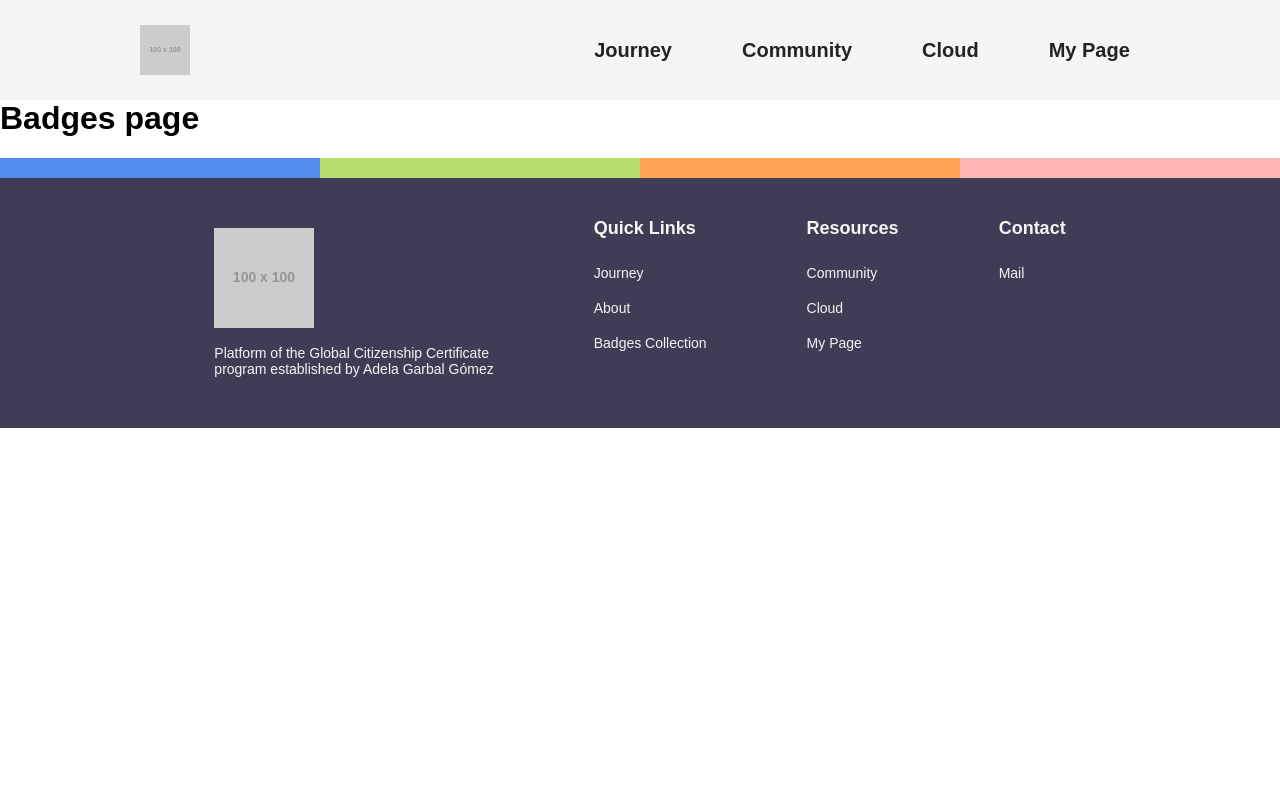
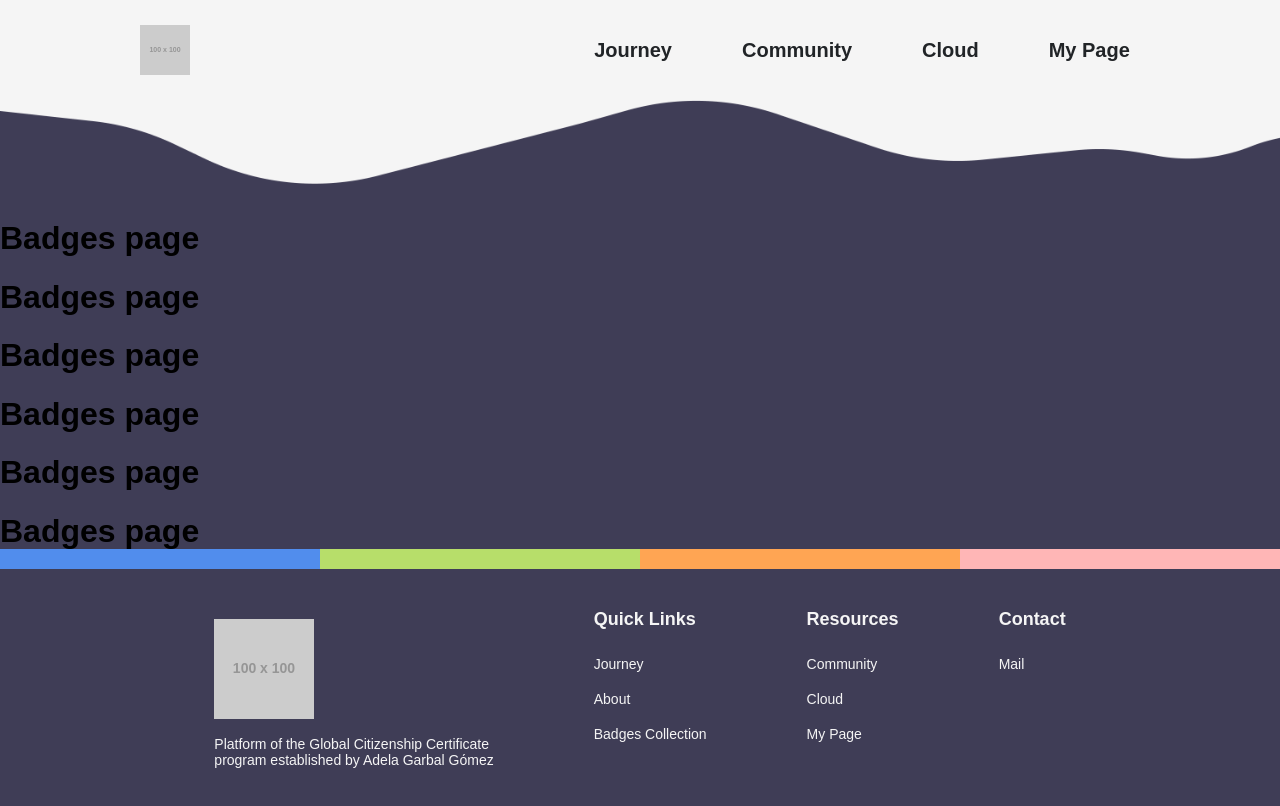
Before and after one commit to titouandeschanels/GlobalCitizenship, a React (Create React App) app in the folder gccapp/: page /badges in a window 1280 px wide. Shown: the top 806 px of the page. Built offline with nearby package versions, Linux system fonts and the light colour scheme; the HTML template or start-up script is replaced by a standard one.

Commit message:
Add wave background component and update homepage

```diff
--- /dev/null
+++ b/gccapp/src/components/waveBackground/elements.js
@@ -0,0 +1,15 @@
+import styled from "styled-components";
+import waveBackground from '../../assets/wave.png';
+
+export const WaveContainer = styled.div`
+    position: absolute;
+    top: 5vh;
+    left: 100vh;
+    z-index: -1;
+`;
+
+export const BackgroundPicture = styled.div`
+    background-image: url("${waveBackground}");
+    background-size: cover;
+    height: 120px;
+`;
--- /dev/null
+++ b/gccapp/src/components/waveBackground/index.tsx
@@ -0,0 +1,17 @@
+import React from "react";
+import { BackgroundPicture } from "./elements";
+
+interface WaveBackgroundProps {
+    children?: React.ReactNode;
+}
+
+// WaveBackground component displays a background image (map+wave) with welcome text
+const WaveBackground: React.FC<WaveBackgroundProps> = () => {
+    return (
+        <div>
+            <BackgroundPicture />
+        </div>
+    )
+};
+
+export default WaveBackground;
--- a/gccapp/src/index.css
+++ b/gccapp/src/index.css
@@ -2,4 +2,5 @@ body {
   margin: 0;
   padding: 0;
   font-family: sans-serif;
+  background-color: #F5F5F5;
 }
--- a/gccapp/src/pages/badges.tsx
+++ b/gccapp/src/pages/badges.tsx
@@ -1,4 +1,6 @@
 import Page from "./page";
+import WaveBackground from "../components/waveBackground";
+import { Indigo } from "../colors";
 
 interface BadgesProps {
 
@@ -7,7 +9,15 @@ interface BadgesProps {
 const Badges: React.FC<BadgesProps> = () => {
     return (
         <Page>
-            <h1>Badges page</h1>
+            <WaveBackground />
+            <div style={{ marginTop: '-21px', backgroundColor: Indigo, marginBottom: '-22px' }}>
+                <h1>Badges page</h1>
+                <h1>Badges page</h1>
+                <h1>Badges page</h1>
+                <h1>Badges page</h1>
+                <h1>Badges page</h1>
+                <h1>Badges page</h1>
+            </div>
         </Page>
     );
 }
--- a/gccapp/src/pages/home.tsx
+++ b/gccapp/src/pages/home.tsx
@@ -1,4 +1,4 @@
-import BackgroundHomepage from "../components/background-homepage";
+import BackgroundHomepage from "../components/backgroundHomepage";
 import Squares from '../components/squares';
 import Page from "./page";
 
```
Also changed, not shown: gccapp/src/assets/wave.png (added), gccapp/src/components/backgroundHomepage/elements.js (renamed from gccapp/src/components/background-homepage/elements.js), gccapp/src/components/backgroundHomepage/index.tsx (renamed from gccapp/src/components/background-homepage/index.tsx).
